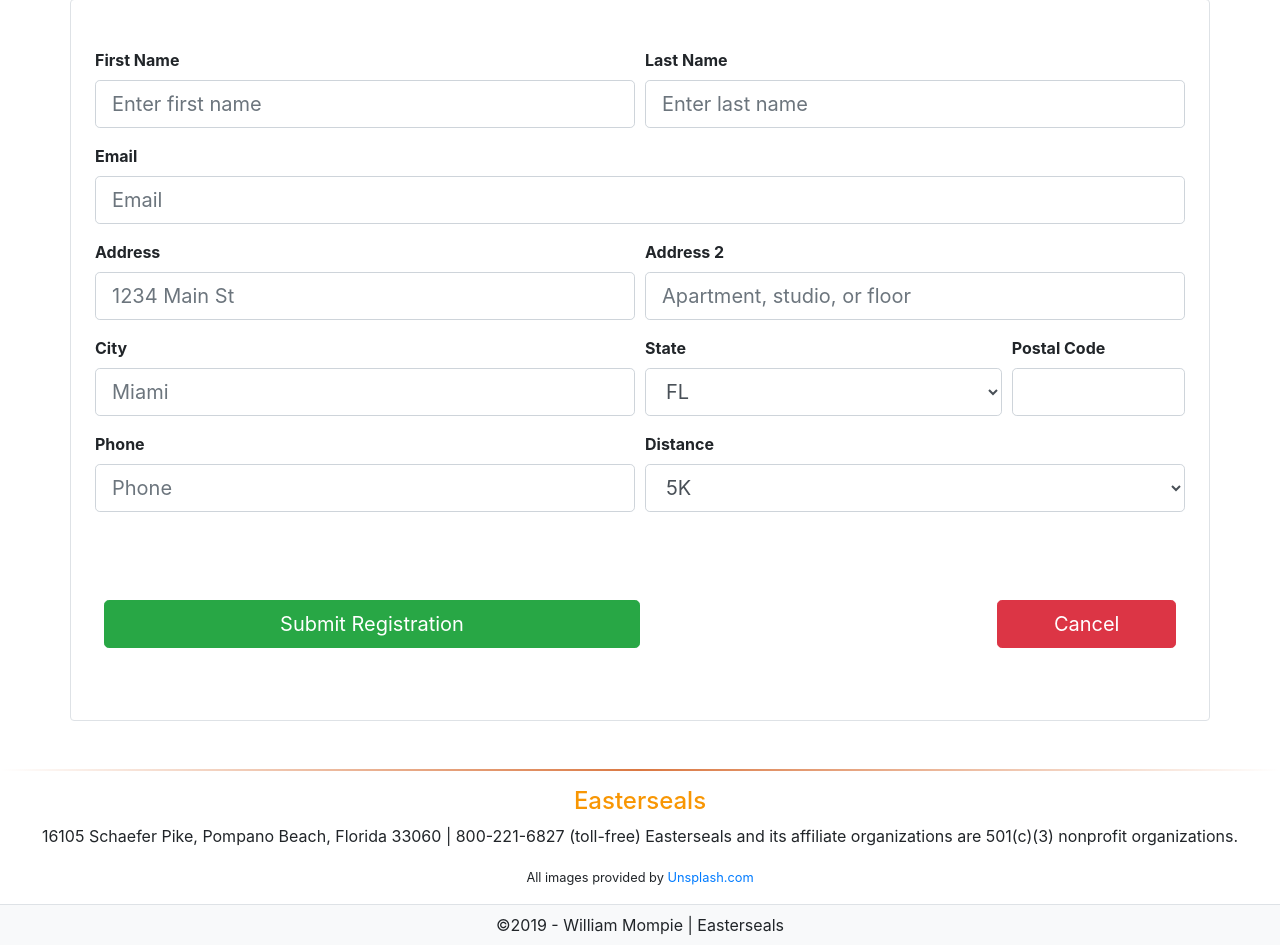
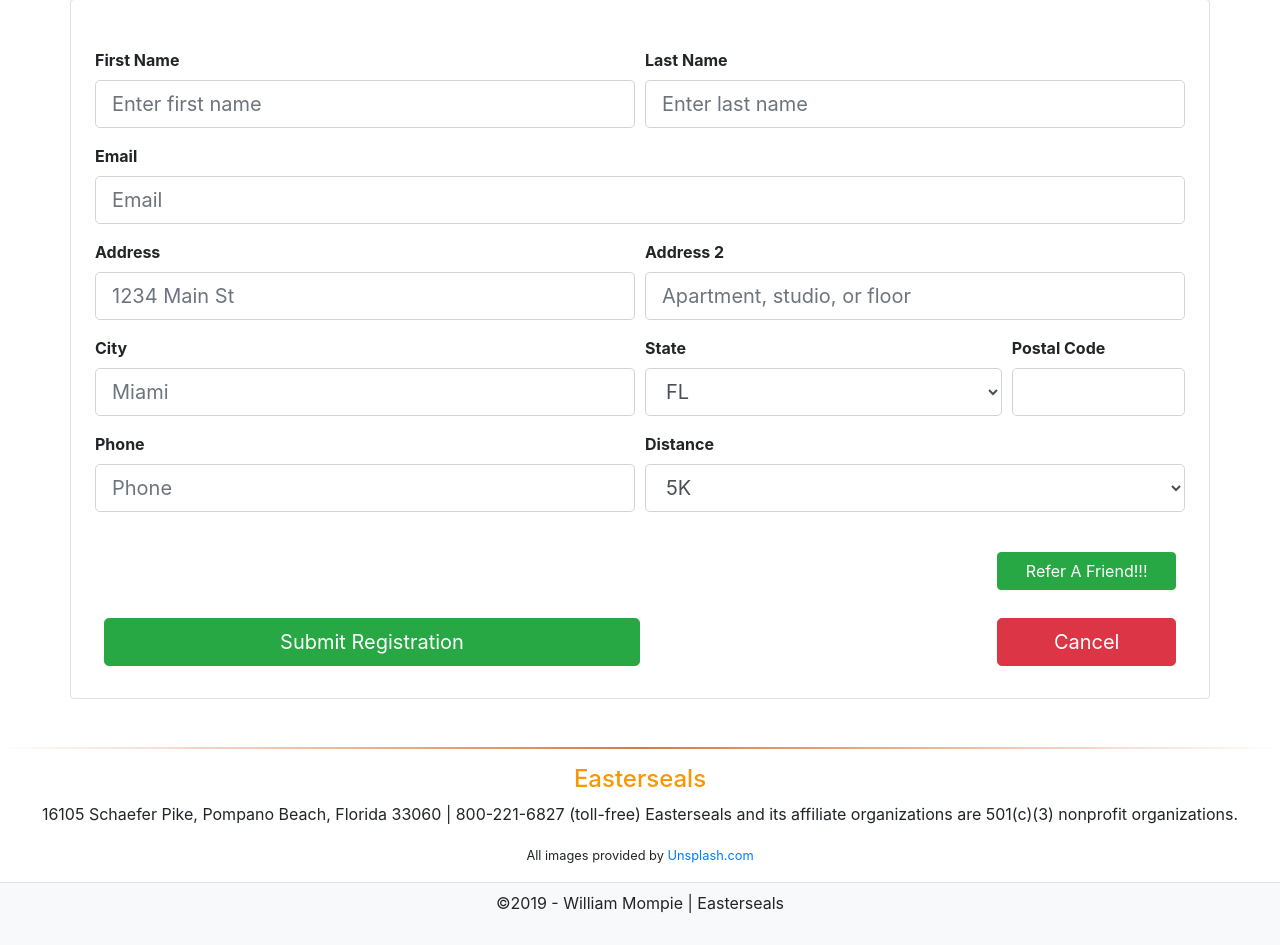
Before and after one commit to wmompie/easterSealsRun, a PHP site: page /signup.php in a window 1280 px wide. Shown: the part 209-1154 px from the top of the page. After the commit the page ends 1122 px from the top, so only its background shows below. Run offline with PHP 8.4, Linux system fonts and the light colour scheme; some libraries are stand-ins or nearby versions.

Commit message:
added the refer-a-friend link on form

```diff
--- a/signup.php
+++ b/signup.php
@@ -20,14 +20,14 @@ if (filter_has_var(INPUT_POST, 'submit_registration')) {
 // var_dump($url);
 
 /* Redirect to a different page in the current directory that was requested */
-$host = $_SERVER['HTTP_HOST'];
-$uri = rtrim(dirname($_SERVER['PHP_SELF']), '/\\');
-$extra = 'refer.php';
+// $host = $_SERVER['HTTP_HOST'];
+// $uri = rtrim(dirname($_SERVER['PHP_SELF']), '/\\');
+// $extra = 'refer.php';
 
 if (isset($_POST['submit_registration'])) {
     // header("location: ".$url);
-    // header("Location: http://wmompie.mydevryportfolio.com/easterseals/refer.php/");
-    header("Location: http://$host$uri/$extra");
+    header("Location: http://wmompie.mydevryportfolio.com/easterseals/refer.php");
+    // header("Location: http://$host$uri/$extra");
 }
 ?>
 
@@ -242,7 +242,17 @@ if (isset($_POST['submit_registration'])) {
           </select>
         </div>
       </div>
-      <div class="row submit-btn-group mt-4 justify-content-between px-4 py-5">
+      <div class="row justify-content-end mt-4 px-4">
+        <a
+          href="refer.php"
+          name="refer"
+          data-toggle="tooltip"
+          data-placement="top"
+          title="Refer A Friend!!! Let them join you on the adventure!"
+          class="btn btn-success col-md-2"
+          role="button">Refer A Friend!!!</a>
+      </div>
+      <div class="row mt-4 justify-content-between px-4 pt-1 pb-2">
         <!-- Use "submit_registration" as the name for the button used to submit the form. -->
         <button
         type="submit"
```
